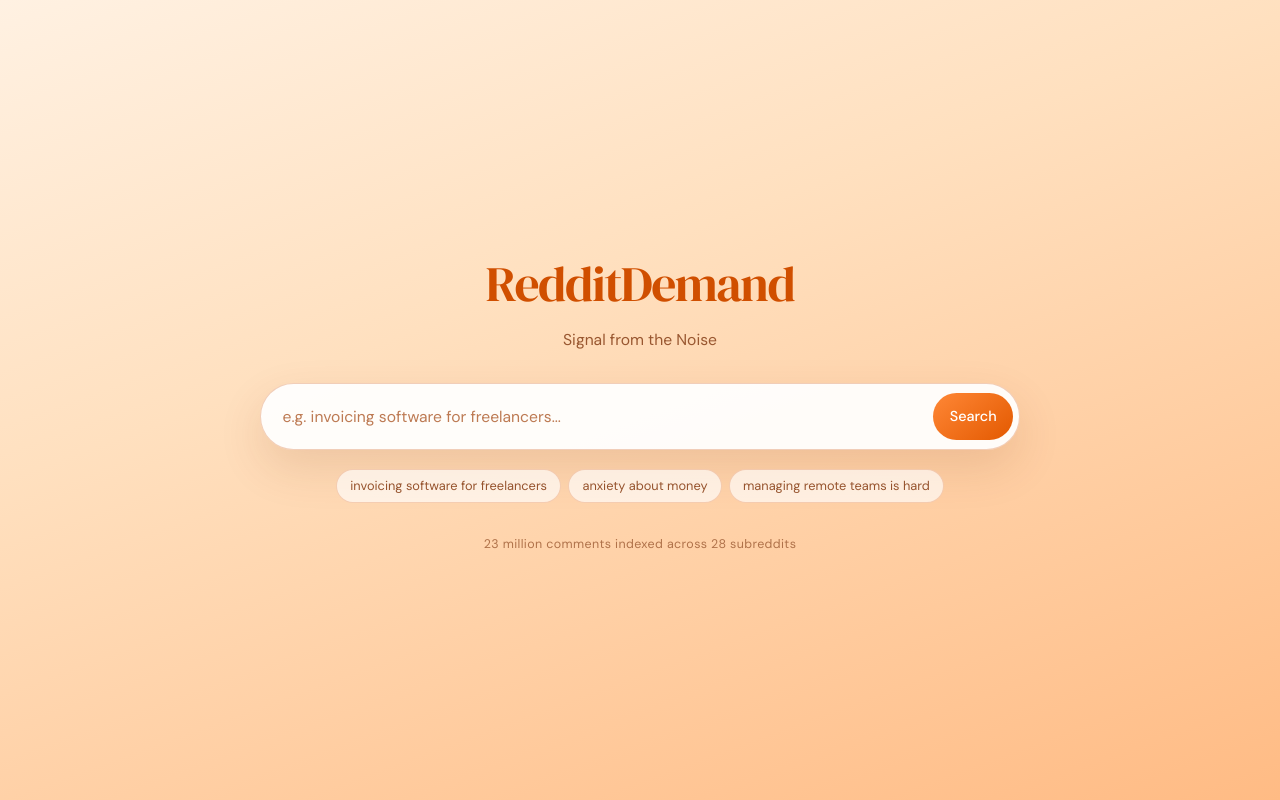
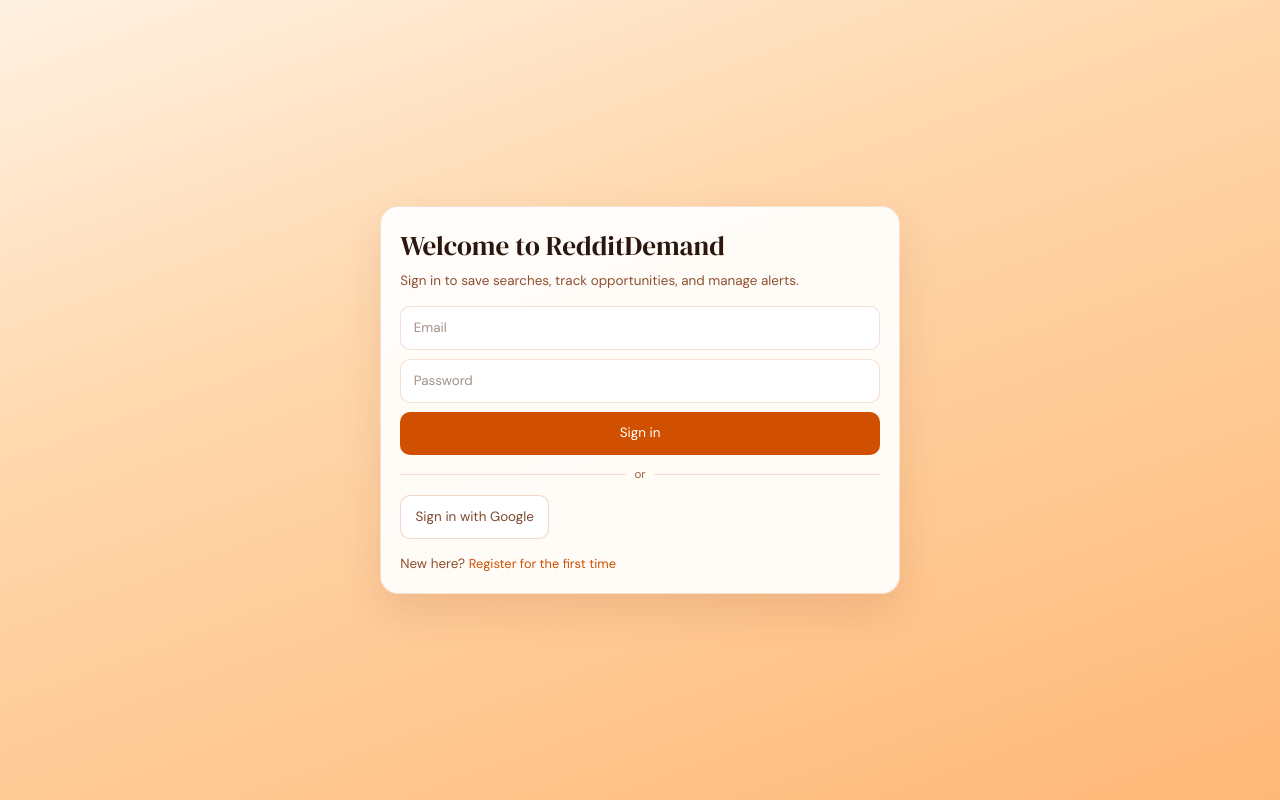
Before and after one commit to georgelevins/Nybblers, a Next.js app in the folder frontend/: page / in a window 1280 px wide. Built offline with nearby package versions, Linux system fonts and the light colour scheme.

Commit message:
initial onboarding - need to discuss what we want

```diff
--- a/frontend/app/alerts/page.tsx
+++ b/frontend/app/alerts/page.tsx
@@ -31,9 +31,6 @@ export default async function AlertsPage({
     <main className={styles.page}>
       <header className={styles.topBar}>
         <div className={styles.topBarInner}>
-          <Link href="/" className={styles.backLink}>
-            Home
-          </Link>
           <form action="/results" className={`${styles.searchForm} ${styles.compactSearch}`}>
             <input
               className={styles.searchInput}
@@ -47,6 +44,9 @@ export default async function AlertsPage({
               Search
             </button>
           </form>
+          <Link href="/home" className={styles.topHomeButton}>
+            Home
+          </Link>
         </div>
       </header>
 
--- /dev/null
+++ b/frontend/app/components/SkipProfileModal.tsx
@@ -0,0 +1,28 @@
+"use client";
+
+import { useState } from "react";
+import styles from "../redditdemand.module.css";
+
+export default function SkipProfileModal() {
+  const [open, setOpen] = useState(true);
+
+  if (!open) return null;
+
+  return (
+    <div className={styles.modalOverlay} role="dialog" aria-modal="true" aria-labelledby="skip-profile-title">
+      <div className={styles.modalCard}>
+        <h2 id="skip-profile-title" className={styles.modalTitle}>
+          Limited Access Notice
+        </h2>
+        <p className={styles.modalBody}>
+          Without creating a profile, your searches will not be stored and you will not have access to all RedditDemand features.
+        </p>
+        <div className={styles.modalActions}>
+          <button type="button" className={styles.primaryButton} onClick={() => setOpen(false)}>
+            Continue
+          </button>
+        </div>
+      </div>
+    </div>
+  );
+}
--- /dev/null
+++ b/frontend/app/home/page.tsx
@@ -0,0 +1,62 @@
+import Link from "next/link";
+import SkipProfileModal from "../components/SkipProfileModal";
+import styles from "../redditdemand.module.css";
+import { EXAMPLE_SEARCHES } from "../lib/redditDemandData";
+
+type SearchParamsInput = Record<string, string | string[] | undefined>;
+
+function firstParam(value: string | string[] | undefined): string {
+  if (Array.isArray(value)) return value[0] ?? "";
+  return value ?? "";
+}
+
+export default async function HomePage({
+  searchParams,
+}: {
+  searchParams: Promise<SearchParamsInput>;
+}) {
+  const params = await searchParams;
+  const skippedRaw = firstParam(params.skipped).trim().toLowerCase();
+  const showSkippedModal = skippedRaw === "1" || skippedRaw === "true";
+
+  return (
+    <main className={`${styles.page} ${styles.homePage}`}>
+      {showSkippedModal ? <SkipProfileModal /> : null}
+
+      <section className={styles.homeWrap}>
+        <h1 className={styles.wordmark}>RedditDemand</h1>
+        <p className={styles.tagline}>Signal from the Noise</p>
+
+        <form action="/results" className={styles.searchForm}>
+          <input
+            className={styles.searchInput}
+            name="q"
+            placeholder="e.g. invoicing software for freelancers..."
+            aria-label="Search Reddit demand"
+            autoComplete="off"
+          />
+          <input type="hidden" name="view" value="demand" />
+          <button className={styles.searchButton} type="submit">
+            Search
+          </button>
+        </form>
+
+        <div className={styles.examples}>
+          {EXAMPLE_SEARCHES.map((example) => (
+            <Link
+              key={example}
+              href={`/results?q=${encodeURIComponent(example)}&view=demand`}
+              className={styles.examplePill}
+            >
+              {example}
+            </Link>
+          ))}
+        </div>
+
+        <p className={styles.ticker}>
+          23 million comments indexed across 28 subreddits
+        </p>
+      </section>
+    </main>
+  );
+}
--- a/frontend/app/page.tsx
+++ b/frontend/app/page.tsx
@@ -1,43 +1,48 @@
 import Link from "next/link";
 import styles from "./redditdemand.module.css";
-import { EXAMPLE_SEARCHES } from "./lib/redditDemandData";
 
 export default function Home() {
   return (
-    <main className={`${styles.page} ${styles.homePage}`}>
-      <section className={styles.homeWrap}>
-        <h1 className={styles.wordmark}>RedditDemand</h1>
-        <p className={styles.tagline}>Signal from the Noise</p>
+    <main className={styles.authPage}>
+      <section className={styles.authShell}>
+        <div className={styles.welcomeCard}>
+          <h1 className={styles.authHeading}>Welcome to RedditDemand</h1>
+          <p className={styles.authSub}>
+            Sign in to save searches, track opportunities, and manage alerts.
+          </p>
 
-        <form action="/results" className={styles.searchForm}>
-          <input
-            className={styles.searchInput}
-            name="q"
-            placeholder="e.g. invoicing software for freelancers..."
-            aria-label="Search Reddit demand"
-            autoComplete="off"
-          />
-          <input type="hidden" name="view" value="demand" />
-          <button className={styles.searchButton} type="submit">
-            Search
-          </button>
-        </form>
+          <form action="/home" className={styles.authForm}>
+            <input
+              className={styles.authInput}
+              name="email"
+              type="email"
+              placeholder="Email"
+              aria-label="Email"
+            />
+            <input
+              className={styles.authInput}
+              name="password"
+              type="password"
+              placeholder="Password"
+              aria-label="Password"
+            />
+            <button type="submit" className={styles.primaryButton}>
+              Sign in
+            </button>
+          </form>
 
-        <div className={styles.examples}>
-          {EXAMPLE_SEARCHES.map((example) => (
-            <Link
-              key={example}
-              href={`/results?q=${encodeURIComponent(example)}&view=demand`}
-              className={styles.examplePill}
-            >
-              {example}
+          <p className={styles.authDivider}>or</p>
+          <Link href="/home" className={styles.googleButton}>
+            Sign in with Google
+          </Link>
+
+          <p className={styles.authSub} style={{ marginTop: "0.9rem" }}>
+            New here?{" "}
+            <Link href="/register" className={styles.textLink}>
+              Register for the first time
             </Link>
-          ))}
+          </p>
         </div>
-
-        <p className={styles.ticker}>
-          23 million comments indexed across 28 subreddits
-        </p>
       </section>
     </main>
   );
--- a/frontend/app/redditdemand.module.css
+++ b/frontend/app/redditdemand.module.css
@@ -134,7 +134,7 @@
   margin: 0 auto;
   padding: 1rem 0;
   display: flex;
-  align-items: center;
+  align-items: flex-end;
   gap: 0.8rem;
 }
 
@@ -152,6 +152,28 @@
 
 .compactSearch {
   flex: 1;
+  margin-top: 0;
+}
+
+.topHomeButton {
+  border: none;
+  border-radius: 999px;
+  padding: 0.8rem 1.05rem;
+  background: linear-gradient(140deg, #ff8736, #e35900);
+  color: #fff;
+  font-size: 0.9rem;
+  font-weight: 500;
+  cursor: pointer;
+  transition: transform 0.14s ease, filter 0.14s ease;
+  text-decoration: none;
+  line-height: 1;
+  display: inline-flex;
+  align-items: center;
+}
+
+.topHomeButton:hover {
+  transform: translateY(-1px);
+  filter: brightness(0.97);
 }
 
 .tabs {
@@ -425,6 +447,225 @@
   flex-shrink: 0;
 }
 
+.authPage {
+  min-height: 100vh;
+  background: linear-gradient(160deg, #fff1e2 0%, #ffd8ad 36%, #ffb877 100%);
+  color: #2b170e;
+}
+
+.authShell {
+  width: min(1080px, calc(100% - 2rem));
+  margin: 0 auto;
+  min-height: 100vh;
+  display: grid;
+  place-items: center;
+  padding: 2rem 0;
+}
+
+.welcomeCard {
+  width: min(520px, 100%);
+  background: rgba(255, 255, 255, 0.92);
+  border: 1px solid rgba(209, 98, 36, 0.18);
+  border-radius: 18px;
+  box-shadow: 0 18px 42px rgba(125, 52, 13, 0.12);
+  padding: 1.2rem;
+}
+
+.authHeading {
+  font-family: var(--font-dm-serif), serif;
+  font-size: 1.7rem;
+}
+
+.authSub {
+  margin-top: 0.25rem;
+  color: #8d4f2f;
+  font-size: 0.84rem;
+  line-height: 1.5;
+}
+
+.authForm {
+  margin-top: 0.9rem;
+  display: grid;
+  gap: 0.55rem;
+}
+
+.authInput {
+  width: 100%;
+  border: 1px solid rgba(209, 98, 36, 0.2);
+  border-radius: 10px;
+  background: rgba(255, 255, 255, 0.95);
+  padding: 0.7rem 0.78rem;
+  color: #442515;
+  font-size: 0.84rem;
+}
+
+.authInput:focus {
+  outline: 2px solid rgba(208, 79, 0, 0.2);
+  border-color: #d04f00;
+}
+
+.primaryButton {
+  border: none;
+  border-radius: 10px;
+  background: #d04f00;
+  color: #fff;
+  font-size: 0.84rem;
+  padding: 0.7rem 0.9rem;
+  cursor: pointer;
+  transition: filter 0.14s ease;
+  text-decoration: none;
+  display: inline-flex;
+  justify-content: center;
+}
+
+.primaryButton:hover {
+  filter: brightness(0.95);
+}
+
+.googleButton {
+  border: 1px solid rgba(209, 98, 36, 0.25);
+  border-radius: 10px;
+  background: #fff;
+  color: #7e492d;
+  font-size: 0.84rem;
+  padding: 0.7rem 0.9rem;
+  cursor: pointer;
+  transition: border-color 0.14s ease, color 0.14s ease, background 0.14s ease;
+  text-decoration: none;
+  display: inline-flex;
+  justify-content: center;
+}
+
+.googleButton:hover {
+  border-color: #d04f00;
+  color: #d04f00;
+  background: #fff8f2;
+}
+
+.authDivider {
+  margin: 0.7rem 0;
+  display: flex;
+  align-items: center;
+  gap: 0.5rem;
+  color: #9d6342;
+  font-size: 0.73rem;
+}
+
+.authDivider::before,
+.authDivider::after {
+  content: "";
+  flex: 1;
+  height: 1px;
+  background: rgba(209, 98, 36, 0.2);
+}
+
+.textLink {
+  color: #d04f00;
+  text-decoration: none;
+  font-size: 0.8rem;
+}
+
+.textLink:hover {
+  text-decoration: underline;
+}
+
+.registerLayout {
+  width: min(980px, 100%);
+  display: grid;
+  grid-template-columns: 1fr 1fr;
+  border-radius: 18px;
+  overflow: hidden;
+  border: 1px solid rgba(209, 98, 36, 0.18);
+  box-shadow: 0 18px 42px rgba(125, 52, 13, 0.12);
+}
+
+.registerPanel {
+  background: rgba(255, 255, 255, 0.93);
+  padding: 1.2rem;
+}
+
+.overviewPanel {
+  background: linear-gradient(160deg, #ff8b3b 0%, #e85d00 100%);
+  color: #fff7ef;
+  padding: 1.2rem;
+}
+
+.overviewPanel h2 {
+  font-family: var(--font-dm-serif), serif;
+  font-size: 1.7rem;
+}
+
+.overviewPanel p {
+  margin-top: 0.55rem;
+  font-size: 0.86rem;
+  line-height: 1.6;
+}
+
+.overviewList {
+  margin-top: 0.9rem;
+  list-style: none;
+  display: grid;
+  gap: 0.48rem;
+  font-size: 0.82rem;
+}
+
+.overviewList li {
+  background: rgba(255, 255, 255, 0.12);
+  border: 1px solid rgba(255, 255, 255, 0.22);
+  border-radius: 10px;
+  padding: 0.55rem 0.65rem;
+}
+
+.skipLink {
+  margin-top: 0.7rem;
+  display: inline-flex;
+  color: #9a5a37;
+  font-size: 0.78rem;
+  text-decoration: none;
+}
+
+.skipLink:hover {
+  color: #d04f00;
+}
+
+.modalOverlay {
+  position: fixed;
+  inset: 0;
+  background: rgba(20, 10, 3, 0.45);
+  display: grid;
+  place-items: center;
+  z-index: 25;
+  padding: 1rem;
+}
+
+.modalCard {
+  width: min(460px, 100%);
+  background: #fff;
+  border-radius: 14px;
+  border: 1px solid rgba(209, 98, 36, 0.18);
+  box-shadow: 0 20px 40px rgba(20, 10, 3, 0.2);
+  padding: 1rem;
+}
+
+.modalTitle {
+  font-family: var(--font-dm-serif), serif;
+  font-size: 1.25rem;
+  color: #622f13;
+}
+
+.modalBody {
+  margin-top: 0.45rem;
+  color: #79472b;
+  font-size: 0.84rem;
+  line-height: 1.55;
+}
+
+.modalActions {
+  margin-top: 0.75rem;
+  display: flex;
+  justify-content: flex-end;
+}
+
 @media (max-width: 720px) {
   .topBarInner {
     width: min(1040px, calc(100% - 1rem));
@@ -442,4 +683,8 @@
   .homeWrap {
     width: min(760px, calc(100% - 1rem));
   }
+
+  .registerLayout {
+    grid-template-columns: 1fr;
+  }
 }
--- /dev/null
+++ b/frontend/app/register/page.tsx
@@ -0,0 +1,69 @@
+import Link from "next/link";
+import styles from "../redditdemand.module.css";
+
+export default function RegisterPage() {
+  return (
+    <main className={styles.authPage}>
+      <section className={styles.authShell}>
+        <div className={styles.registerLayout}>
+          <div className={styles.registerPanel}>
+            <h1 className={styles.authHeading}>Create your account</h1>
+            <p className={styles.authSub}>
+              Register with email to save searches and unlock full feature access.
+            </p>
+
+            <form action="/home" className={styles.authForm}>
+              <input
+                className={styles.authInput}
+                name="email"
+                type="email"
+                placeholder="Email"
+                aria-label="Email"
+              />
+              <input
+                className={styles.authInput}
+                name="password"
+                type="password"
+                placeholder="Create password"
+                aria-label="Create password"
+              />
+              <button type="submit" className={styles.primaryButton}>
+                Register with Email
+              </button>
+            </form>
+
+            <p className={styles.authDivider}>or</p>
+            <Link href="/home" className={styles.googleButton}>
+              Register with Google
+            </Link>
+
+            <Link href="/home?skipped=1" className={styles.skipLink}>
+              Skip profile creation
+            </Link>
+
+            <p className={styles.authSub} style={{ marginTop: "0.9rem" }}>
+              Already have an account?{" "}
+              <Link href="/" className={styles.textLink}>
+                Sign in
+              </Link>
+            </p>
+          </div>
+
+          <aside className={styles.overviewPanel}>
+            <h2>What RedditDemand gives you</h2>
+            <p>
+              Find high-intent Reddit threads, validate your startup demand, and focus on
+              opportunities that still attract ongoing comments.
+            </p>
+            <ul className={styles.overviewList}>
+              <li>Demand View sorted by semantic relevance.</li>
+              <li>Opportunity View sorted by heat score and activity.</li>
+              <li>Google-ranking signals to find evergreen threads.</li>
+              <li>Alerts for new matching posts.</li>
+            </ul>
+          </aside>
+        </div>
+      </section>
+    </main>
+  );
+}
--- a/frontend/app/results/page.tsx
+++ b/frontend/app/results/page.tsx
@@ -29,9 +29,6 @@ export default async function ResultsPage({
     <main className={styles.page}>
       <header className={styles.topBar}>
         <div className={styles.topBarInner}>
-          <Link href="/" className={styles.backLink}>
-            Home
-          </Link>
           <form action="/results" className={`${styles.searchForm} ${styles.compactSearch}`}>
             <input
               className={styles.searchInput}
@@ -45,6 +42,9 @@ export default async function ResultsPage({
               Search
             </button>
           </form>
+          <Link href="/home" className={styles.topHomeButton}>
+            Home
+          </Link>
         </div>
       </header>
 
```
